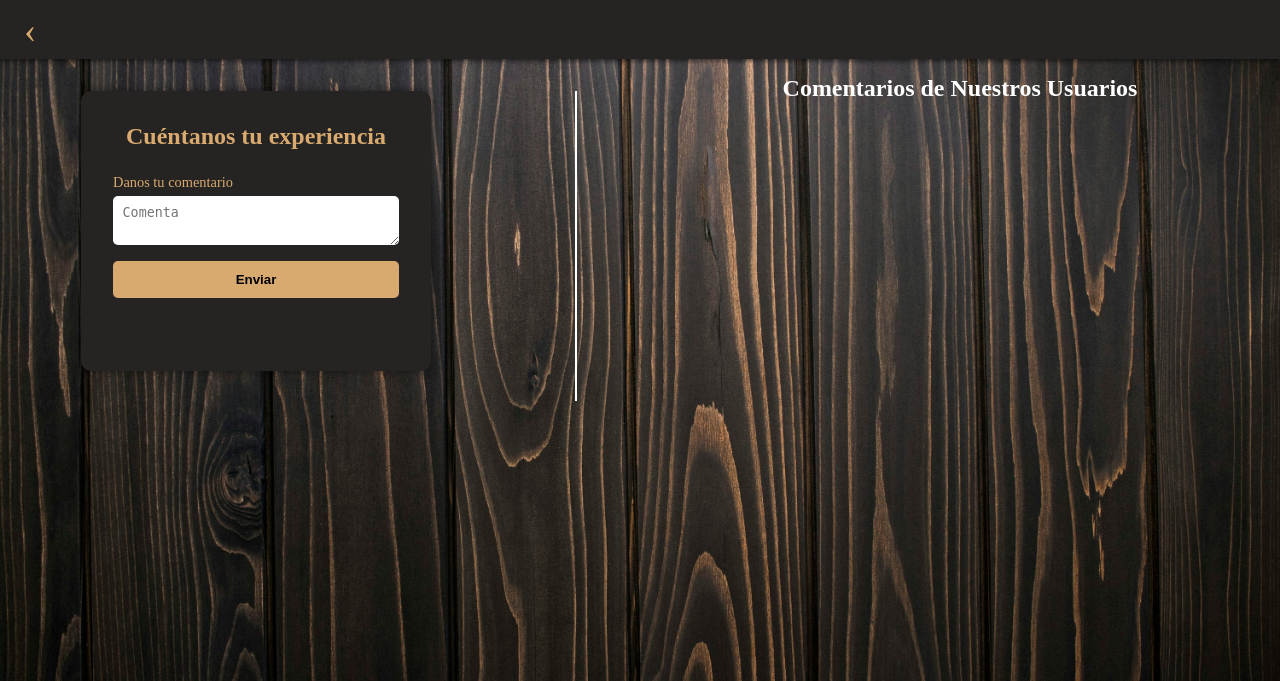
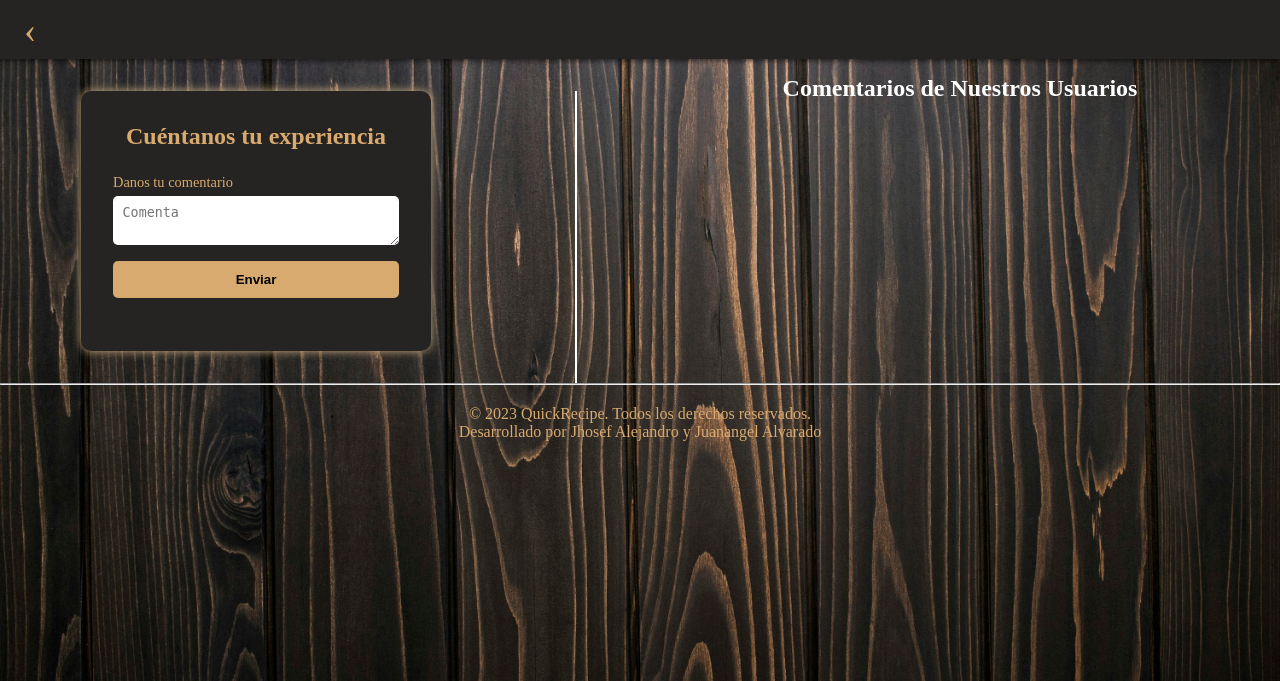
Before and after one commit to Panose-pixel/Quick-Recipe, a Flask app: page /comentarios in a window 1280 px wide. Shown: the top 681 px of the page. Run offline with Flask 3, Linux system fonts and the light colour scheme; data that the repository does not hold is empty; some libraries are stand-ins or nearby versions.

Commit message:
QuickRecipe_comments+footer

```diff
--- a/app.py
+++ b/app.py
@@ -116,7 +116,7 @@ def comentarios():
     cur = mysql.connection.cursor()
 
     if request.method == 'POST':
-        comentario = request.form.get('comentario')
+        comentario = request.form.get('comentario').capitalize() # Coloca en mayúscula la primera letra del comentario
         usuario_id = session.get('id')
         usuario = session.get('usuario')
         fecha_comentario = datetime.datetime.now()
@@ -132,7 +132,8 @@ def comentarios():
             JOIN usuarios ON comentarios.usuario_id = usuarios.id
             ''')
             comentarios = cur.fetchall()
-        return render_template('comentarios.html', mensaje='Comentario enviado correctamente, gracias por ayudarnos a mejorar 💖', comentarios=comentarios)
+        return redirect(url_for('comentarios',  mensaje='Comentario enviado correctamente, gracias por ayudarnos a mejorar 💖'))
+    #render_template('comentarios.html', mensaje='Comentario enviado correctamente, gracias por ayudarnos a mejorar 💖', comentarios=comentarios)
 
     # Obtener comentarios con nombre del usuario
     cur.execute('''
--- a/static/Estilos/comentarios.css
+++ b/static/Estilos/comentarios.css
@@ -75,19 +75,20 @@ body {
 
   width: 2px;
   height: 90%;
-  background-color: white; /* Color que combine con tu diseño */
+  background-color: #D8AA6F; /* Color que combine con tu diseño */
   border: 0.1rem solid white;
   margin: 2rem auto;
+  box-shadow: 0 0 20px #cdad82;
 }
 
 .comentarios-container {
-  height: 280px;
+  height: 260px;
   width: 350px;
   background-color: var(--color-panel);
   margin: 2rem auto;
   padding: 2rem;
   border-radius: 10px;
-  box-shadow: 0 0 10px #00000088;
+  box-shadow: 0 0 10px #cdad82;
 }
 
 .comentario {
@@ -155,3 +156,19 @@ form textarea {
 .barra_nav_principal_izquierda a {
     padding: none;
 }
+
+.footer-container {
+  background-color: #493323ae;
+  padding: 30px;
+  text-align: center;
+  width: 100%;
+}
+
+footer {
+  color: #d8aa6f;
+  font-family: serif;
+  font-size: 16px;
+  text-align: center;
+  margin-top: 20px;
+  margin-bottom: 20px;
+}
--- a/static/Estilos/estilos.css
+++ b/static/Estilos/estilos.css
@@ -7,7 +7,6 @@
 html {
   scroll-behavior: smooth;
 }
-
 body {
   background-color: black;
   overflow-x: hidden;
--- a/templates/Mipgn.html
+++ b/templates/Mipgn.html
@@ -150,7 +150,7 @@
           >Déjanos un comentario AQUÍ para ayudarnos a mejorar</a>
       </h3>
     </div>
-    <hr />
+    <hr>
     <div clas="footer-container">
       <footer class="footer">
         <p>© 2023 QuickRecipe. Todos los derechos reservados.</p>
--- a/templates/comentarios.html
+++ b/templates/comentarios.html
@@ -42,5 +42,14 @@
         </div>
       </section>
   </div>
+  <hr />
+    <div clas="footer-container">
+      <footer class="footer">
+        <p>© 2023 QuickRecipe. Todos los derechos reservados.</p>
+        <p>Desarrollado por Jhosef Alejandro y Juanangel Alvarado</p>
+      </footer>
+    </div>
+  </body>
+  <script src="{{ url_for('static', filename='js/script.js') }}"></script>
 </body>
 </html>
```
Also changed, not shown: static/Estilos/error404.css (+16 -0 lines), static/Estilos/login.css (+21 -0 lines), static/Estilos/registro.css (+16 -0 lines), templates/404.html (+8 -0 lines), templates/Registro.html (+9 -0 lines), templates/login.html (+11 -0 lines).
